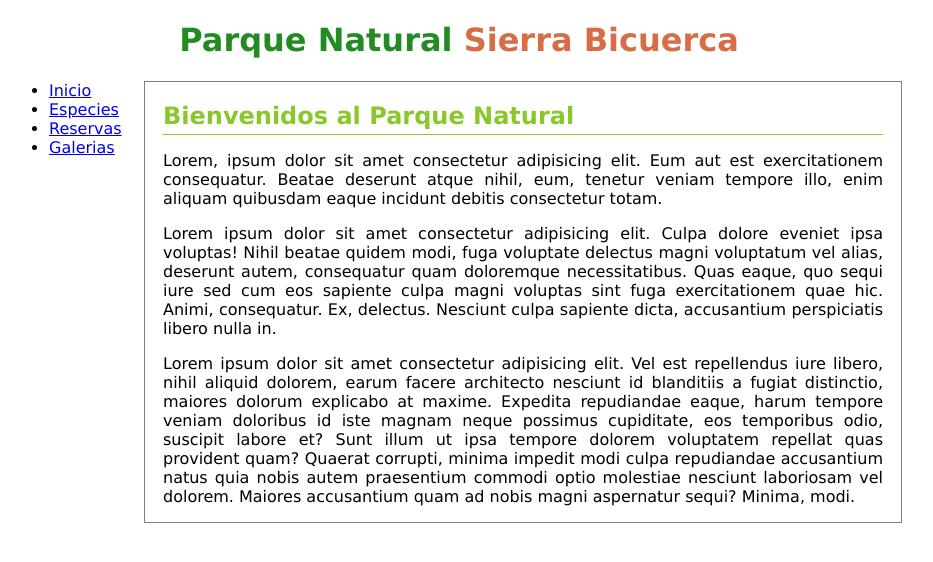
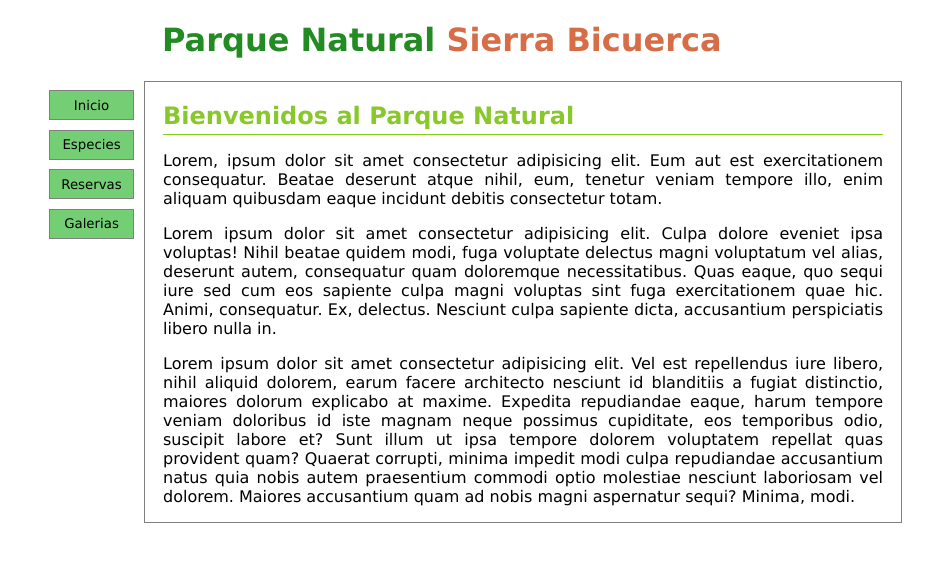
Before and after one commit to AlejandroCaleya/afm-fe-parque-12-05-23, a plain HTML site: page index.html in a window 1280 px wide. Shown: the whole page, without its empty margins (181-1114 px from the left). Drawn offline with Linux system fonts and the light colour scheme.

Commit message:
paso final img

```diff
--- a/css/index.css
+++ b/css/index.css
@@ -22,7 +22,29 @@ body {
     /* border: 3px red solid; */
     width: 15%;
     float: left;
-}
+    }
+
+    button {
+        width: 85px;
+        height: 30px;
+        background-color: rgba(86, 196, 86, 0.821);
+        border: 1px gray solid;
+        /* padding-left: 35px;
+        padding-right: 35px;
+        padding-top: 5px;
+        padding-bottom: 5px; */
+        margin-top: 10%;
+
+    }
+
+    button:hover {
+        background-color: rgb(225, 183, 129);
+    }
+
+        a {
+            text-decoration: none;
+            color: black;
+        }
 
 #content {
     margin: 0;
@@ -37,7 +59,7 @@ body {
 }
 
 h1 {
-    text-align: center;
+    padding-left: 17%;
     color: forestgreen;
 }
 
--- a/index.html
+++ b/index.html
@@ -16,10 +16,10 @@
 <div id="grupo">
     <div id="menu">
     <ul>
-        <li><a href="/index.html">Inicio</a></li>
-        <li><a href="/pages/especies.html">Especies</a></li>
-        <li><a href="#">Reservas</a></li>
-        <li><a href="#">Galerias</a></li>
+        <button><a href="/index.html">Inicio</a></button>
+        <button><a href="/pages/especies.html">Especies</a></button>
+        <button><a href="#">Reservas</a></button>
+        <button><a href="#">Galerias</a></button>
     </ul>
     </div>
     <div id="content">
```
